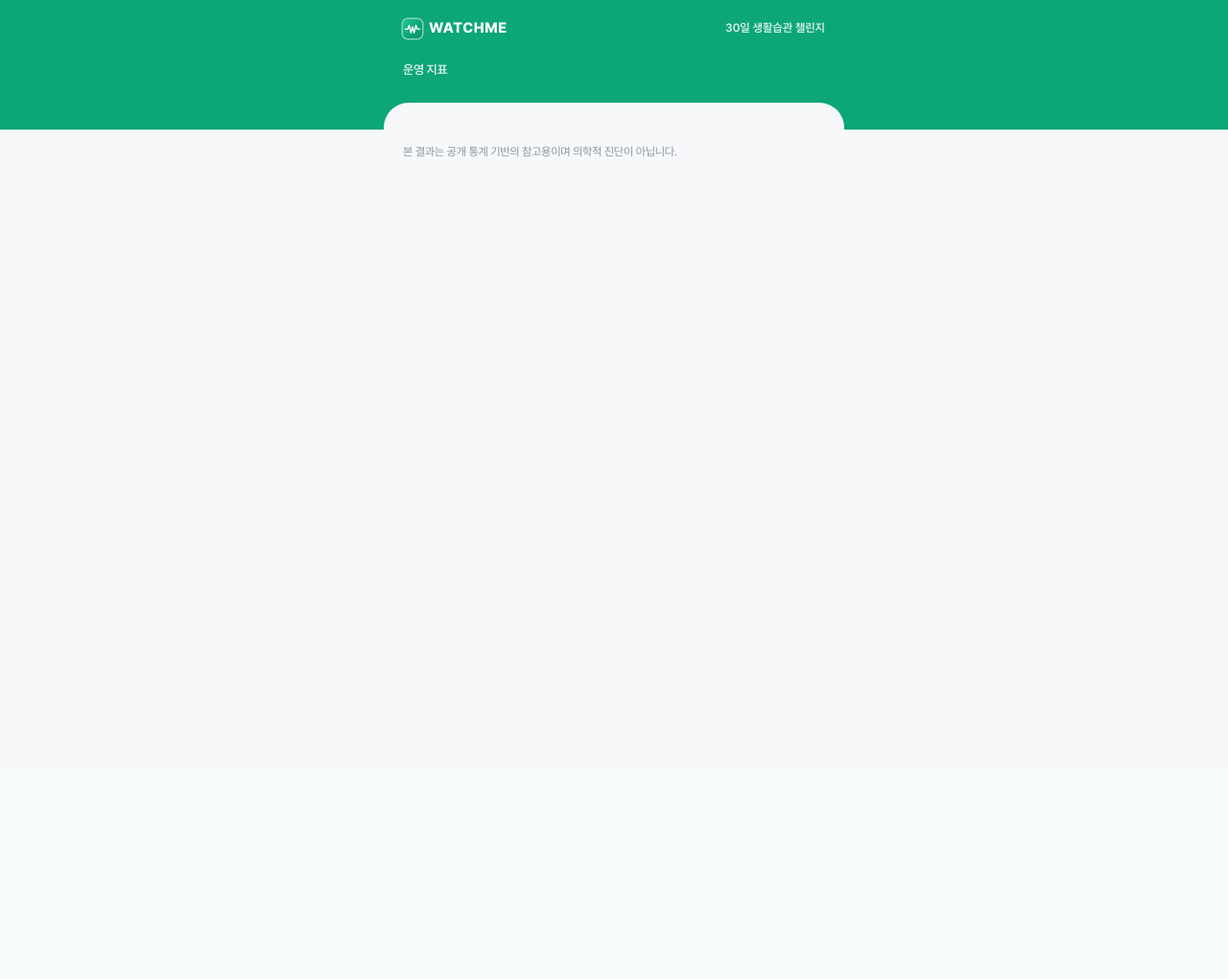
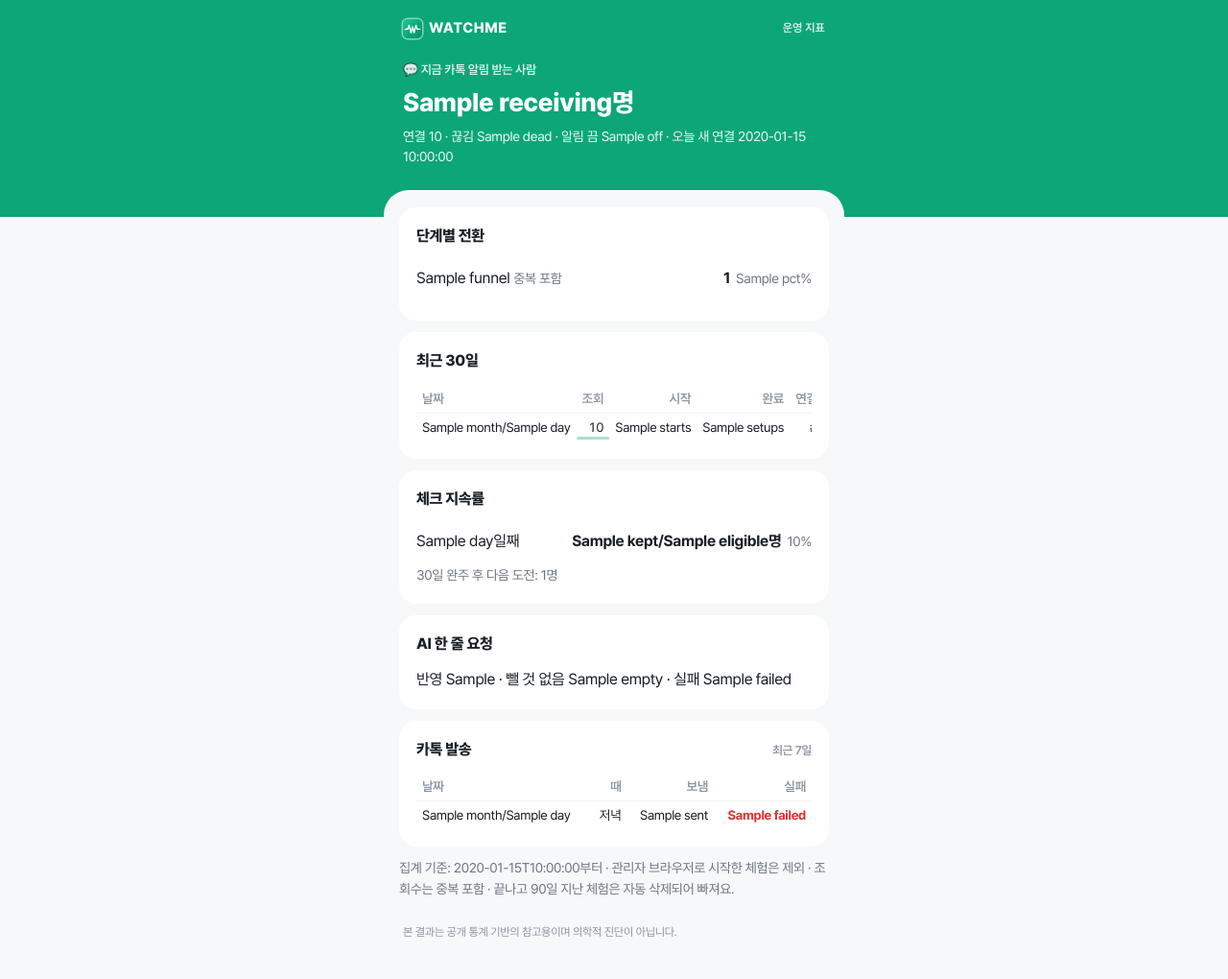
Before and after one commit to AI-HealthCare-07/watchme, a FastAPI app: template app/templates/admin.html in a window 1280 px wide. Shown: the whole page at 96% size. Before the commit the page ends 163 px from the top, so only its background shows below. Run offline with FastAPI, Linux system fonts and the light colour scheme; the template is opened without the code that fills it: most values are stand-ins (such as "Sample title", 1, 10 or a date in 2020); parts of the project's set-up code (start-up, migrations or seed data) failed here and were passed over.

Commit message:
feat: admin metrics page
Co-Authored-By: Claude Opus 5.5 <noreply@anthropic.com>

```diff
--- a/app/admin.py
+++ b/app/admin.py
@@ -8,7 +8,9 @@ from fastapi import APIRouter, Depends, Request
 from fastapi.responses import RedirectResponse
 from sqlalchemy.orm import Session
 
+from app.clock import today_kst
 from app.db import get_db
+from app.metrics import collect, since_from_env
 from app.ratelimit import client_ip
 from app.routes import AUTH_PER_IP, PUBLIC_BASE_URL, _error, _page, _too_many
 
@@ -57,4 +59,4 @@ def admin(request: Request, db: Session = Depends(get_db)):
         return _headers(resp)
     if not is_admin(request):
         return _not_found(request)
-    return _headers(_page(request, "admin.html"))
+    return _headers(_page(request, "admin.html", m=collect(db, today_kst(), since_from_env())))
--- a/app/static/app.css
+++ b/app/static/app.css
@@ -322,3 +322,17 @@ div.kbar > span { padding: 0; margin: 0; flex: 1; }
 .share-fallback { text-align: center; }
 .share-fallback img { width: 100%; height: auto; border-radius: 14px; }
 .share-fallback figcaption { margin-top: 8px; }
+
+/* 운영 지표 /admin */
+.mlist { list-style: none; padding: 0; margin: 0 0 6px; }
+.mlist li { display: flex; align-items: baseline; gap: 6px; padding: 7px 0; border-bottom: 1px solid var(--line); }
+.mlist li > span:first-child { flex: 1; }
+.mlist li:last-child { border-bottom: 0; }
+.scroll-x { overflow-x: auto; -webkit-overflow-scrolling: touch; }
+.mtable { width: 100%; border-collapse: collapse; font-size: 13.5px; font-variant-numeric: tabular-nums; }
+.mtable th { color: var(--faint); font-weight: 600; text-align: right; padding: 4px 6px; white-space: nowrap; }
+.mtable td { text-align: right; padding: 4px 6px; position: relative; white-space: nowrap; }
+.mtable th:first-child, .mtable td:first-child { text-align: left; }
+.mtable tr + tr td { border-top: 1px solid var(--fill); }
+.mtable i { position: absolute; right: 0; bottom: 2px; height: 3px; border-radius: 2px; background: var(--brand); opacity: .35; }
+.mtable .bad { color: var(--risk); font-weight: 700; }
--- a/app/templates/admin.html
+++ b/app/templates/admin.html
@@ -1,3 +1,48 @@
 {% extends "base.html" %}
 {% block title %}Watchme · 운영 지표{% endblock %}
-{% block hero %}<p class="kicker">운영 지표</p>{% endblock %}
+{% block brand_note %}운영 지표{% endblock %}
+{% block hero %}{% set k = m.kakao %}
+<p class="kicker">💬 지금 카톡 알림 받는 사람</p>
+<h1>{{ k.receiving }}명</h1>
+<p class="sub">연결 {{ k.total }} · 끊김 {{ k.dead }} · 알림 끔 {{ k.off }} · 오늘 새 연결 {{ k.new_today }}</p>
+{% endblock %}
+{% block sheet %}
+<section class="card">
+  <h2>단계별 전환</h2>
+  <ul class="mlist">{% for s in m.funnel %}
+    <li><span>{{ s.name }}{% if loop.first %} <small class="muted">중복 포함</small>{% endif %}</span>
+      <b>{{ s.count }}</b>{% if s.pct is not none %} <small class="muted">{{ s.pct }}%</small>{% endif %}</li>
+  {% endfor %}</ul>
+</section>
+<section class="card">
+  <h2>최근 30일</h2>
+  {% set cols = [("views", "조회"), ("starts", "시작"), ("setups", "완료"), ("links", "연결"), ("checkers", "체크")] %}
+  {% set mx = {} %}{% for c, _ in cols %}{% set _ = mx.update({c: m.daily|map(attribute=c)|max}) %}{% endfor %}
+  <div class="scroll-x"><table class="mtable daily">
+    <tr><th>날짜</th>{% for _, label in cols %}<th>{{ label }}</th>{% endfor %}</tr>
+    {% for r in m.daily %}<tr><td>{{ r.day.month }}/{{ r.day.day }}</td>
+      {% for c, _ in cols %}{% set v = r[c] %}<td>{{ v }}<i style="width:{{ (v * 100 / mx[c])|round|int if mx[c] else 0 }}%"></i></td>{% endfor %}
+    </tr>{% endfor %}
+  </table></div>
+</section>
+<section class="card">
+  <h2>체크 지속률</h2>
+  <ul class="mlist">{% for r in m.retention %}
+    <li><span>{{ r.day }}일째</span>{% if r.eligible %}<b>{{ r.kept }}/{{ r.eligible }}명</b> <small class="muted">{{ (r.kept * 100 / r.eligible)|round|int }}%</small>{% else %}<span class="muted">아직 없음</span>{% endif %}</li>
+  {% endfor %}</ul>
+  <p class="muted">30일 완주 후 다음 도전: {{ m.next_count }}명</p>
+</section>
+<section class="card">
+  <h2>AI 한 줄 요청</h2>
+  <p>반영 {{ m.ai.ok }} · 뺄 것 없음 {{ m.ai.empty }} · 실패 {{ m.ai.failed }}</p>
+</section>
+<section class="card">
+  <h2>카톡 발송 <small>최근 7일</small></h2>
+  {% if m.sends %}<div class="scroll-x"><table class="mtable">
+    <tr><th>날짜</th><th>때</th><th>보냄</th><th>실패</th></tr>
+    {% for s in m.sends %}<tr><td>{{ s.day.month }}/{{ s.day.day }}</td><td>{{ "아침" if s.kind == "morning" else "저녁" }}</td>
+      <td>{{ s.sent }}</td><td{% if s.failed %} class="bad"{% endif %}>{{ s.failed }}</td></tr>{% endfor %}
+  </table></div>{% else %}<p class="muted">기록 없음</p>{% endif %}
+</section>
+<p class="muted">집계 기준: {{ m.since.isoformat() ~ "부터" if m.since else "처음부터" }} · 관리자 브라우저로 시작한 체험은 제외 · 조회수는 중복 포함 · 끝나고 90일 지난 체험은 자동 삭제되어 빠져요.</p>
+{% endblock %}
```
Also changed, not shown: tests/test_admin.py (+48 -0 lines).
